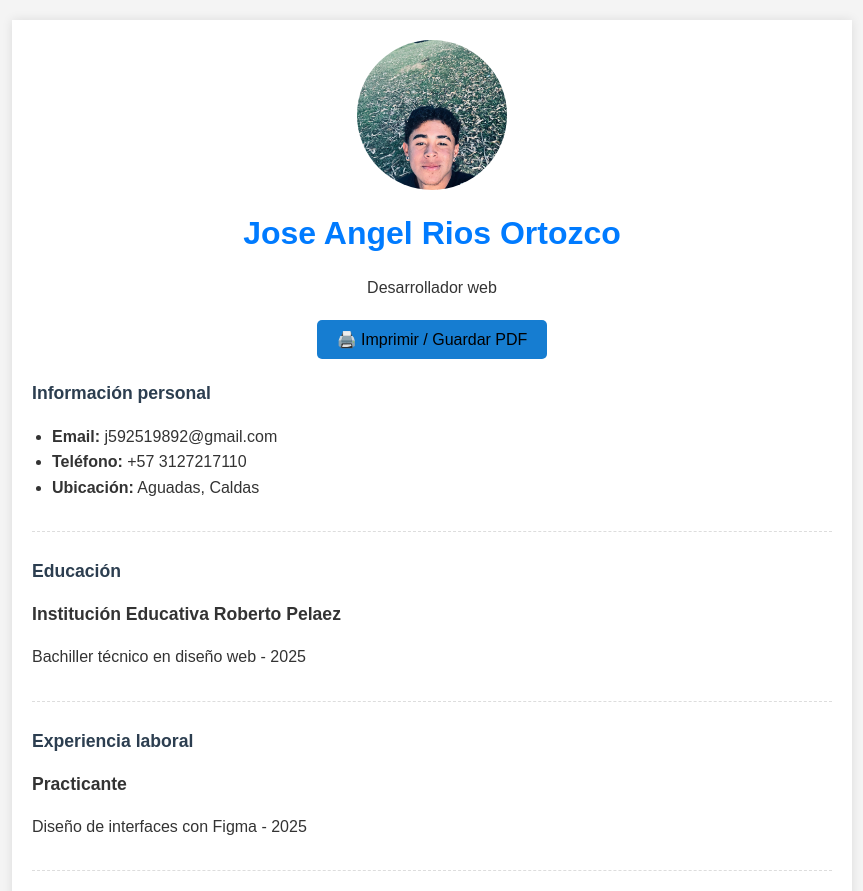
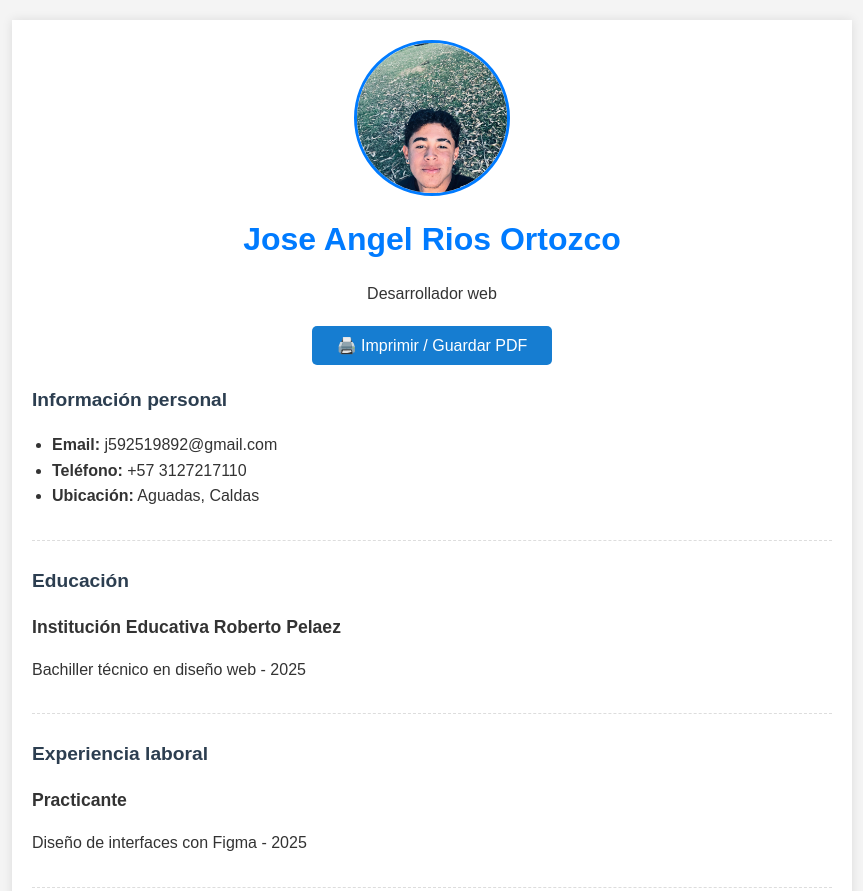
Before and after one commit to j59251989-web/HojaDeVida, a plain HTML site: page index.html in a window 1280 px wide. Shown: the top 891 px of the page, without its empty margins (208-1071 px from the left). Drawn offline with Linux system fonts and the light colour scheme.

Commit message:
Update styles.css

```diff
--- a/styles.css
+++ b/styles.css
@@ -1,101 +1,107 @@
-/*Estilos generales */
+/* Estilos generales */
 body {
-    font-family:'Araial',sans-serif;
-    line-height:1.6;
+  font-family: 'Arial', sans-serif;
+  line-height: 1.6;
   background-color: #f4f4f4;
-    color:#333;
-    margin:0;
+  color: #333;
+  margin: 0;
   padding: 0;
 }
+
 .container {
   width: 80%;
   max-width: 800px;
   margin: 20px auto;
-    background:white;
+  background: white;
   padding: 20px;
-    box-shadow: 0 0 10px rgba(0,0,0,0.1);
+  box-shadow: 0 0 10px rgba(0, 0, 0, 0.1);
 }
 
- /*Encabezado*/
- header{
+/* Encabezado */
+header {
   text-align: center;
   margin-bottom: 20px;
 }
 
- .profile-pic{
+.profile-pic {
   width: 150px;
   height: 150px;
   border-radius: 50%;
   object-fit: cover;
-    border:3px sould #007bff;
+  border: 3px solid #007bff;
 }
 
- h1{
+h1 {
   color: #007bff;
-    margin:10px 0;
+  margin: 10px 0;
 }
 
- /*secciones */
- .section{
+/* Secciones */
+.section {
   margin-bottom: 25px;
   padding-bottom: 15px;
   border-bottom: 1px dashed #ddd;
 }
 
- h2{
+h2 {
   color: #2c3e50;
-    font-size: 1.1em;
+  font-size: 1.2em;
 }
 
- h3{
+h3 {
   margin: 5px 0;
   font-size: 1.1em;
 }
 
- /*listas*/
+/* Listas */
 ul {
   padding-left: 20px;
 }
 
- .skills{
+.skills {
   list-style-type: none;
   padding: 0;
   display: flex;
-    flex-wrap:wrap;
-    gap:10px;
+  flex-wrap: wrap;
+  gap: 10px;
 }
 
 .skills li {
   background: #3A86FF;
-    COLOR: white;
+  color: white;
   padding: 5px 10px;
   border-radius: 5px;
+}
 
- }
-   /*Estilos para el boton de imprimir */
+/* Botón de imprimir - CENTRADO */
 .print-button-container {
-      text-align: center;
+  display: flex;
+  justify-content: center;
+  align-items: center;
   margin: 20px 0;
 }
 
 .print-button {
   background: #167dd1;
-      color:  rgb(255, 255, 255,);
+  color: white;
   border: none;
-      padding: 10px 20px;
+  padding: 10px 25px;
   border-radius: 5px;
   cursor: pointer;
   font-size: 16px;
-      transition: background-color 0.3s;
+  transition: background-color 0.3s ease;
 }
 
-    .print-button:hover{
+.print-button:hover {
   background-color: #45a049;
 }
 
-    /*Estilos ´para impresion */
+/* Estilos para impresión */
 @media print {
   .print-button-container {
     display: none;
   }
 }
+
+
+    }
```
Lines whose indentation alone changed are shown as unchanged.
